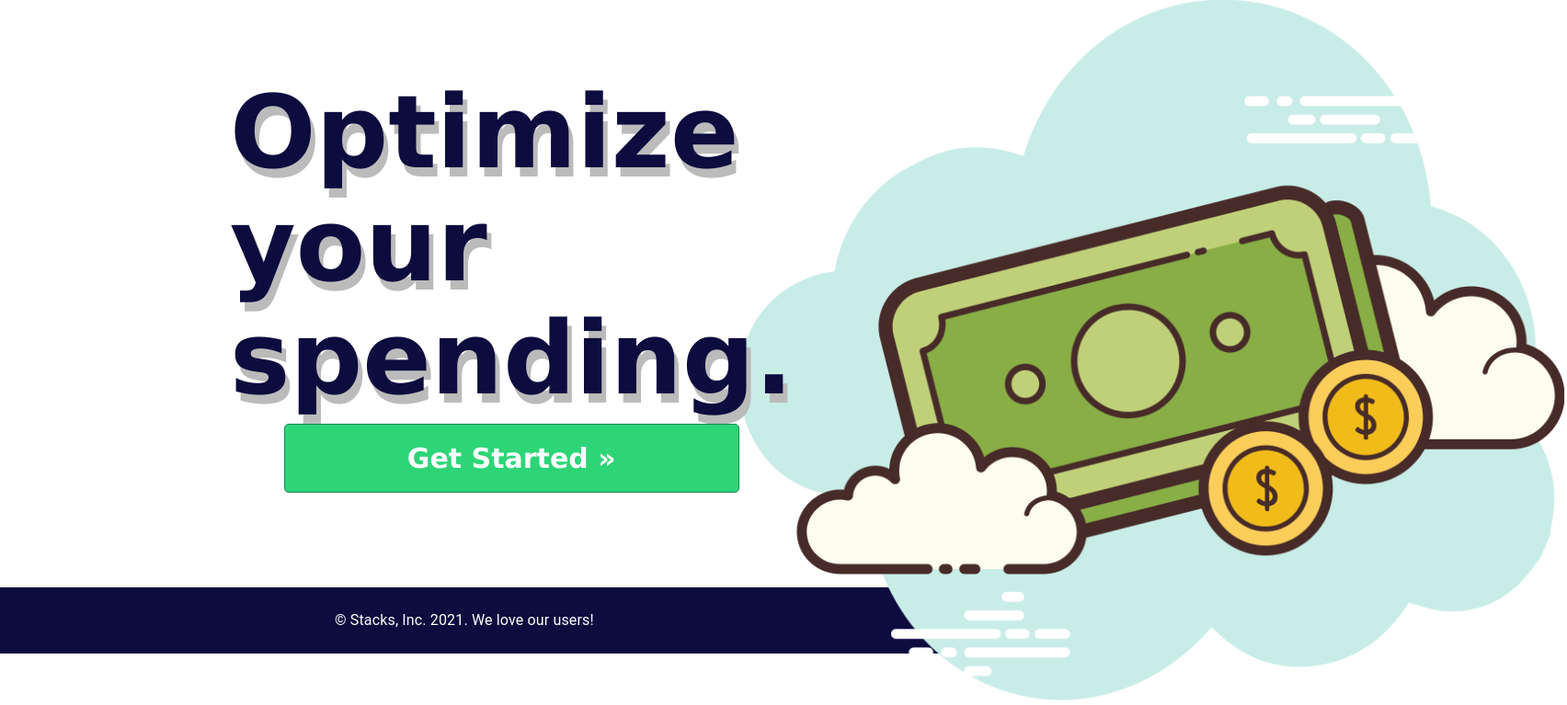
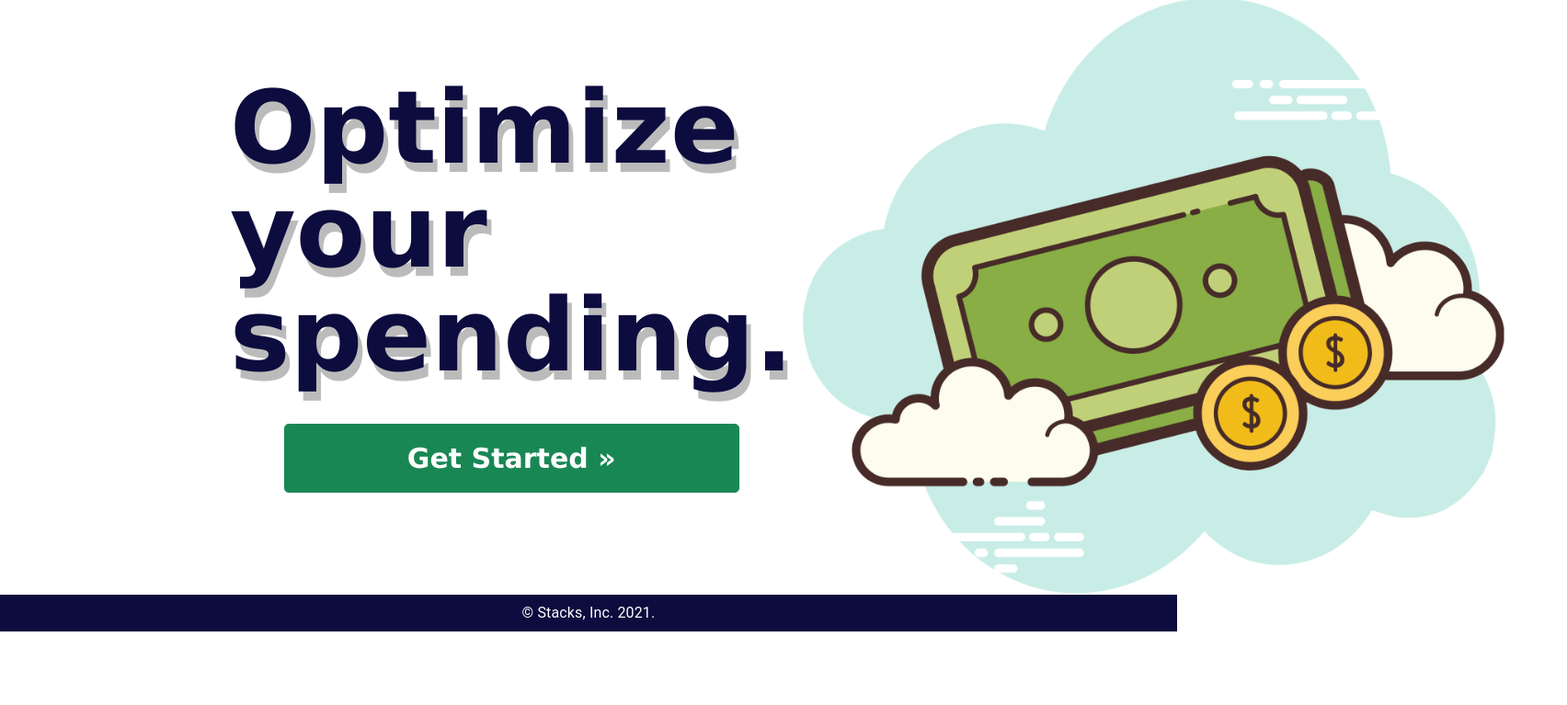
Before and after one commit to KanishDabreo/Stacks, a React (Create React App) app in the folder frontend/: page / in a window 1280 px wide. Shown: the part 113-880 px from the top of the page at 92% size, 1704 px wide, since content can reach past the window. After the commit the page ends 800 px from the top, so only its background shows below. Built offline with nearby package versions, Linux system fonts and the light colour scheme; the HTML template or start-up script is replaced by a standard one.

Commit message:
updated styling, format

```diff
--- a/frontend/src/App.css
+++ b/frontend/src/App.css
@@ -4,11 +4,13 @@
   height: 80vh !important;
 }
 
-.button {
+/*.button {
   background-color: #2dd577 !important;
   color: white !important;
+  border: 0 !important;
 }
 
 .background-color-green {
   background-color: #2dd577 !important;
-}
+  border: none !important;
+}*/
--- a/frontend/src/App.js
+++ b/frontend/src/App.js
@@ -28,7 +28,7 @@ function App() {
 
   return (
     <Context.Provider value={{count, setCount}} >
-    <div className="App">
+    <div className="app">
       <Routes>
         <Route path="/" element={<Home />} />
         <Route path="/dashboard"  element={<Dashboard />} />
@@ -39,10 +39,11 @@ function App() {
         <Route path="/profile" element={<Profile />} />
         <Route path="/incomes" element={<Income />} />
       </Routes>
+
       <Navbar setIsLoggedIn={setIsLoggedIn} />
       <Sidebar isLoggedIn={isLoggedIn} />
       <Footer />
-    </div>
+      </div>
     </Context.Provider>
   );
 }
--- a/frontend/src/components/Footer.css
+++ b/frontend/src/components/Footer.css
@@ -1,4 +1,8 @@
 .footer {
   background-color: #0d0c3e !important;
   color: white;
+  position:fixed;
+  left:0px;
+  bottom:0px;
+  right:0px;
 }
--- a/frontend/src/components/Footer.jsx
+++ b/frontend/src/components/Footer.jsx
@@ -10,7 +10,7 @@ export default function Footer(props) {
       className="footer"
       component="footer"
       sx={{
-        py: 3,
+        py: 1,
         px: 2,
         mt: 'auto',
         backgroundColor: (theme) =>
@@ -19,9 +19,9 @@ export default function Footer(props) {
             : theme.palette.grey[800],
       }}
     >
-      <Container maxWidth="sm">
-        <Typography variant="body1">
-        © Stacks, Inc. 2021. We love our users!
+      <Container maxWidth="sm" className="footer-container">
+        <Typography variant="body1" align="center">
+        © Stacks, Inc. 2021.
         </Typography>
       </Container>
     </Box>
--- a/frontend/src/components/Navbar.css
+++ b/frontend/src/components/Navbar.css
@@ -9,6 +9,7 @@
 }
 .logo {
   width: 10rem;
+  margin-right: 400px;
 }
 
 .login_register {
@@ -30,11 +31,13 @@ li a:hover {
   text-decoration: underline;
 }
 
-.ml-auto {
+/*.ml-auto {
   display: flex;
   justify-content: space-between;
-  width: 200px;
-}
+  width: 800px;
+}*/
+
+
 
 .user-name {
   font-size: 1.3rem;
--- a/frontend/src/components/Sidebar.css
+++ b/frontend/src/components/Sidebar.css
@@ -9,12 +9,14 @@
   top: 0;
   height: 100vh;
   background-color: #2dd577;
-  margin-right: 1rem;
+  position: absolute;
+  z-index: 999;
 }
 
 .sidebar-item {
   font-size: 2rem;
   margin-top: 3rem;
+  margin-top: 100px;
 }
 a {
   text-decoration: none;
--- a/frontend/src/components/Sidebar.jsx
+++ b/frontend/src/components/Sidebar.jsx
@@ -51,15 +51,15 @@ export default function Sidebar({isLoggedIn}) {
           className="sidebar-item"
           onClose={handleTooltipClose}
           onOpen={handleTooltipOpen}
-          title="Maps">
-          <Link to="/"><h2><RiRoadMapFill /></h2></Link>
+          title="Add Expense/Income">
+          <Link to="/expenses"><h2><RiAddBoxFill /></h2></Link>
         </Tooltip>
         <Tooltip
           className="sidebar-item"
           onClose={handleTooltipClose}
           onOpen={handleTooltipOpen}
-          title="Add Expense/Income">
-          <Link to="/expenses"><h2><RiAddBoxFill /></h2></Link>
+          title="Maps">
+          <Link to="/"><h2><RiRoadMapFill /></h2></Link>
         </Tooltip>
       </div>
     )
--- a/frontend/src/components/home.css
+++ b/frontend/src/components/home.css
@@ -3,8 +3,8 @@
 }
 
 .homepage-logo {
-  height: 800px;
-  margin-left: 800px;
+  height: 680px;
+  margin-left: 870px;
   margin-top: 100px;
   position: relative;
 }
@@ -21,7 +21,7 @@
   font-size: 110px;
   font-weight: bolder;
   text-shadow: 5px 10px #bbbbbb;
-  line-height: 115px;
+  line-height: 105px;
 }
 
 .submit-button {
@@ -31,4 +31,5 @@
 .btn-lg {
   height: 75px;
   width:  495px;
+  margin-top: 30px;
 }
```
